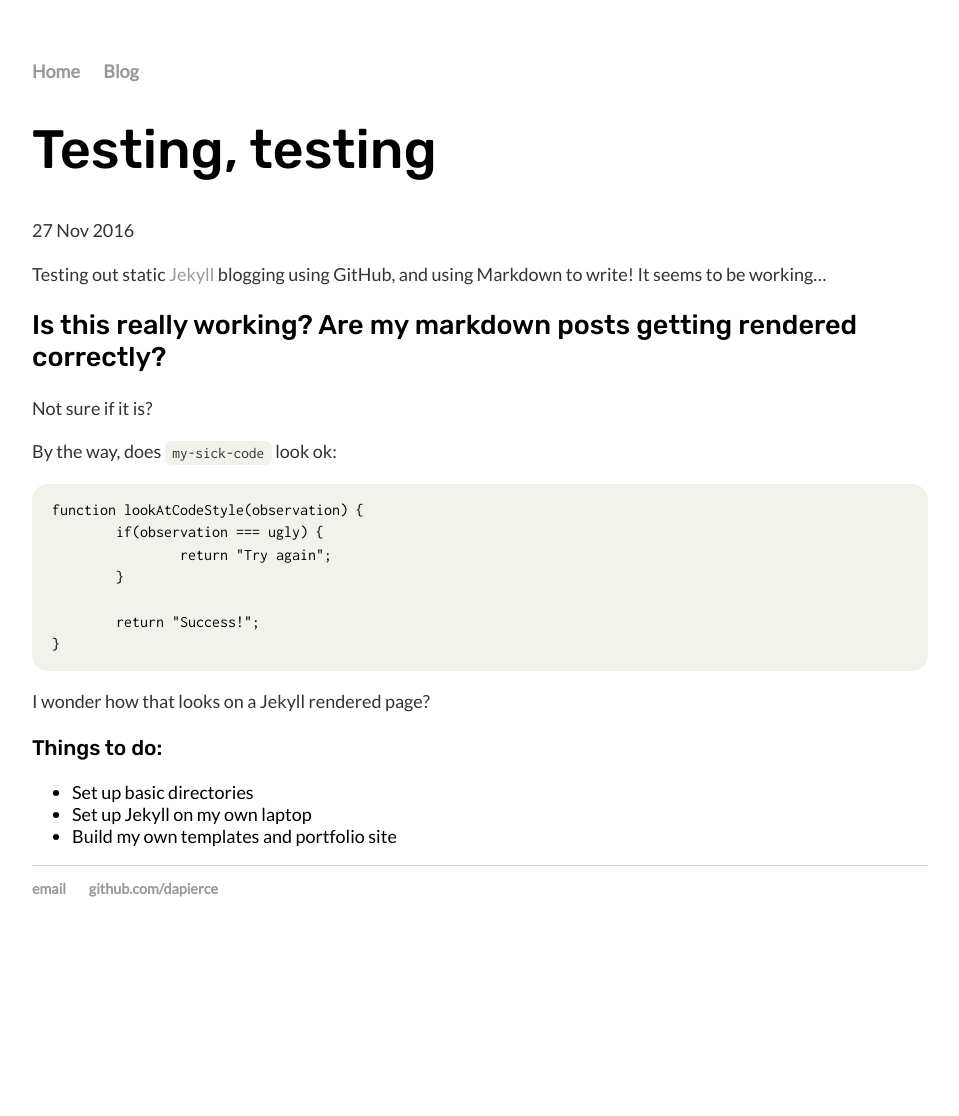
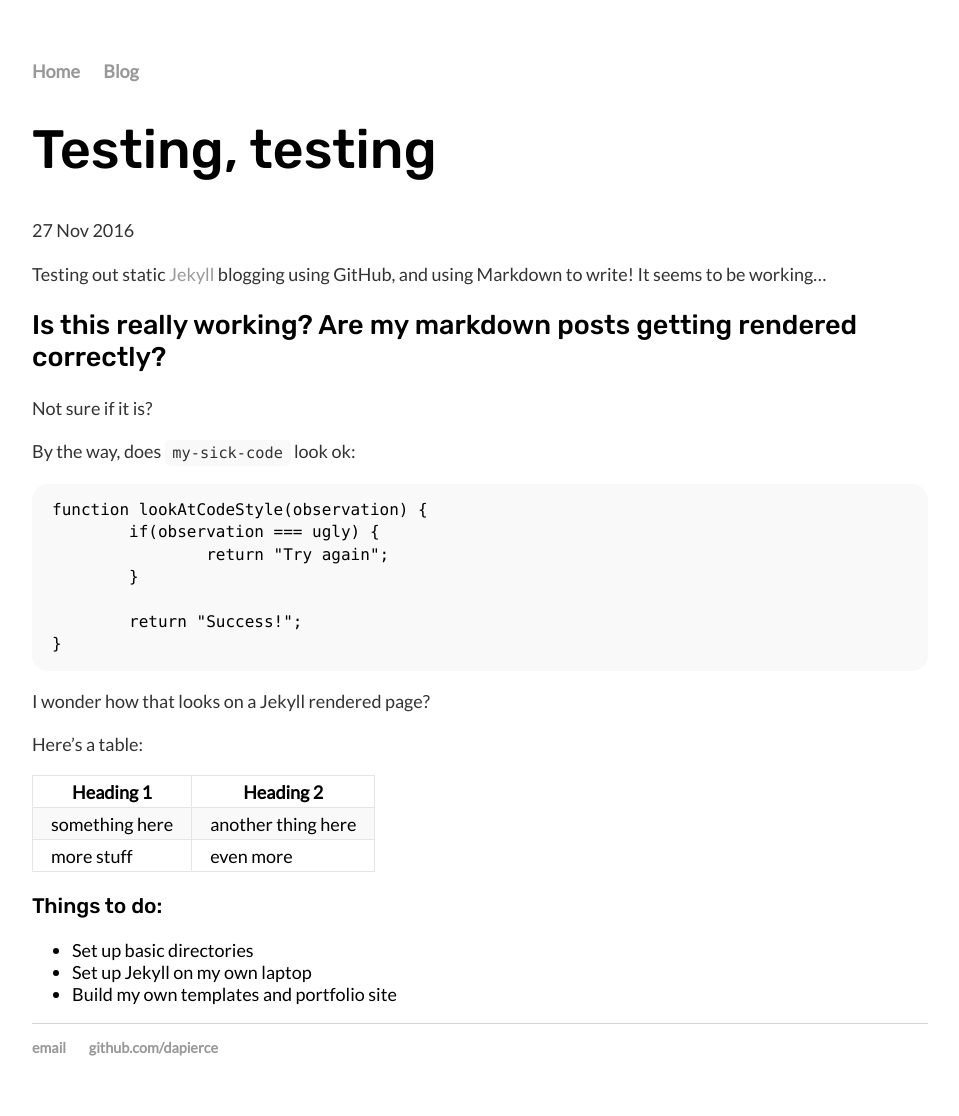
Before and after one commit to dapierce/dapierce.github.io-archive, a Jekyll site: the page built from _posts/2016-11-27-testing.md, in a window 1280 px wide. Shown: the whole page, without its empty margins (160-1119 px from the left). Built offline with Jekyll 4.4.1, drawn with Linux system fonts in a browser that asks for light colours; before the commit the page ends 957 px from its top, so only the background shows below that.

Commit message:
Update to table display, based on Hyde Jekyll theme

```diff
--- a/_layouts/default.html
+++ b/_layouts/default.html
@@ -5,7 +5,7 @@
 	<!-- link to main stylesheet -->
 	<meta name=viewport content="width=device-width, initial-scale=1">
 	<link rel="stylesheet" type="text/css" href="/css/main.css">
-	<link href="https://fonts.googleapis.com/css?family=Lato|Rubik:500|Inconsolata" rel="stylesheet">
+	<link href="https://fonts.googleapis.com/css?family=Lato|Rubik:500" rel="stylesheet">
 </head>
 
 <body>
--- a/_posts/2016-11-27-testing.md
+++ b/_posts/2016-11-27-testing.md
@@ -22,6 +22,13 @@ By the way, does `my-sick-code` look ok:
 
 I wonder how that looks on a Jekyll rendered page?
 
+Here's a table:
+
+| Heading 1      | Heading 2 |
+|---
+| something here | another thing here |
+| more stuff     | even more |
+
 ### Things to do:
 * Set up basic directories
 * Set up Jekyll on my own laptop
--- a/css/main.css
+++ b/css/main.css
@@ -51,17 +51,34 @@ ul.posts li {
   }
 }
 
+/* Tables */
+
+table {
+  margin-bottom: 1rem;
+  border: 1px solid #e5e5e5;
+  border-collapse: collapse;
+}
+td,
+th {
+  padding: .25em 1em;
+  border: 1px solid #e5e5e5;
+}
+tbody tr:nth-child(odd) td,
+tbody tr:nth-child(odd) th {
+  background-color: #f9f9f9;
+}
+
 /*   Code Formatting    */
 
 code, pre {
-  font-family: Inconsolata, Menlo, Monaco, monospace;
+  font-family: Menlo, Consolas, "Courier New", Courier, "Liberation Mono", monospace
 }
 code {
   padding: .25em .5em;
   font-size: 85%;
   /*color: #bf616a;*/
   /*background: darken(#261e16, 7.5%);*/
-  background-color: #f2f2ed;
+  background-color: #f9f9f9;
   border-radius: 6px;
 }
 pre {
@@ -74,7 +91,7 @@ pre {
   white-space: pre-wrap;
   word-break: break-all;
   word-wrap: break-word;
-  background-color: #f2f2ed;
+  background-color: #f9f9f9;
   border-radius: 16px;
 }
 pre code {
```
